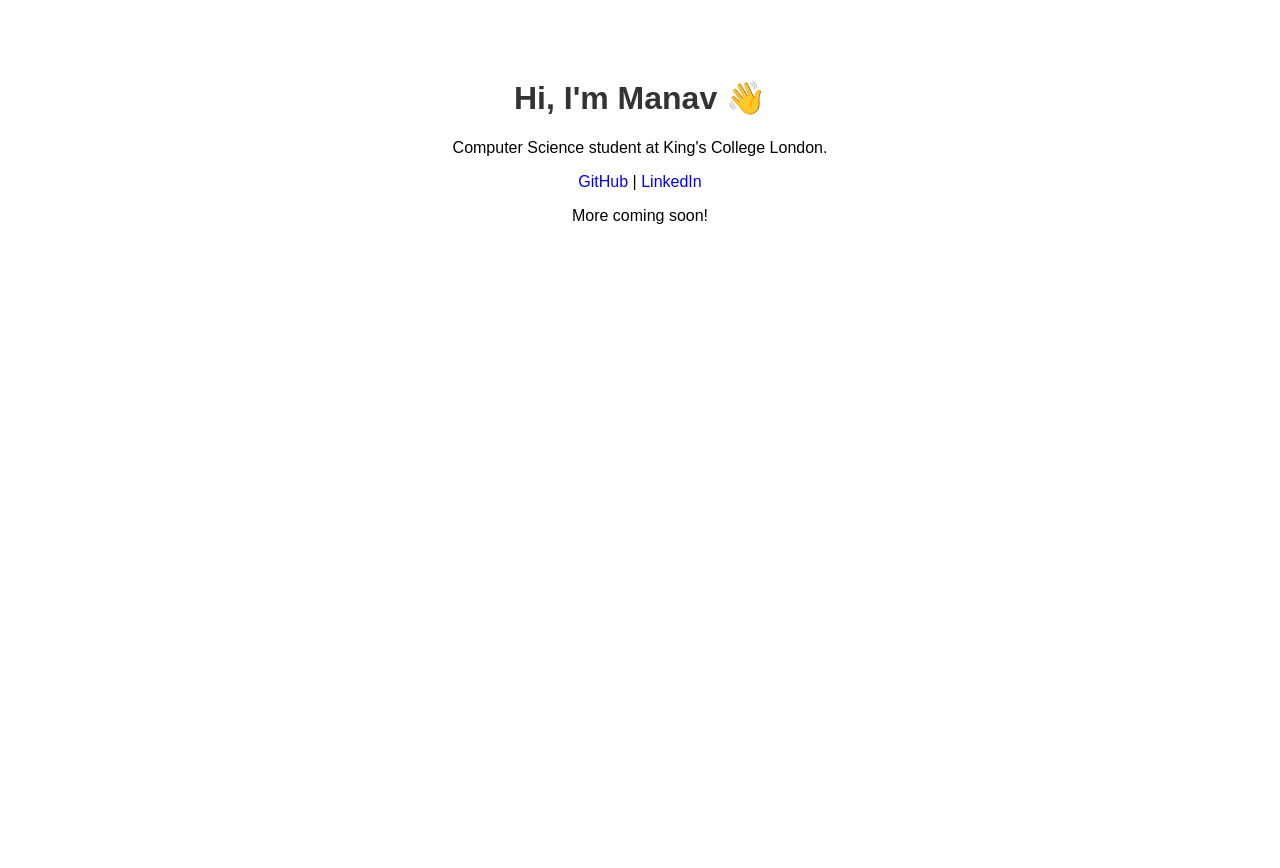
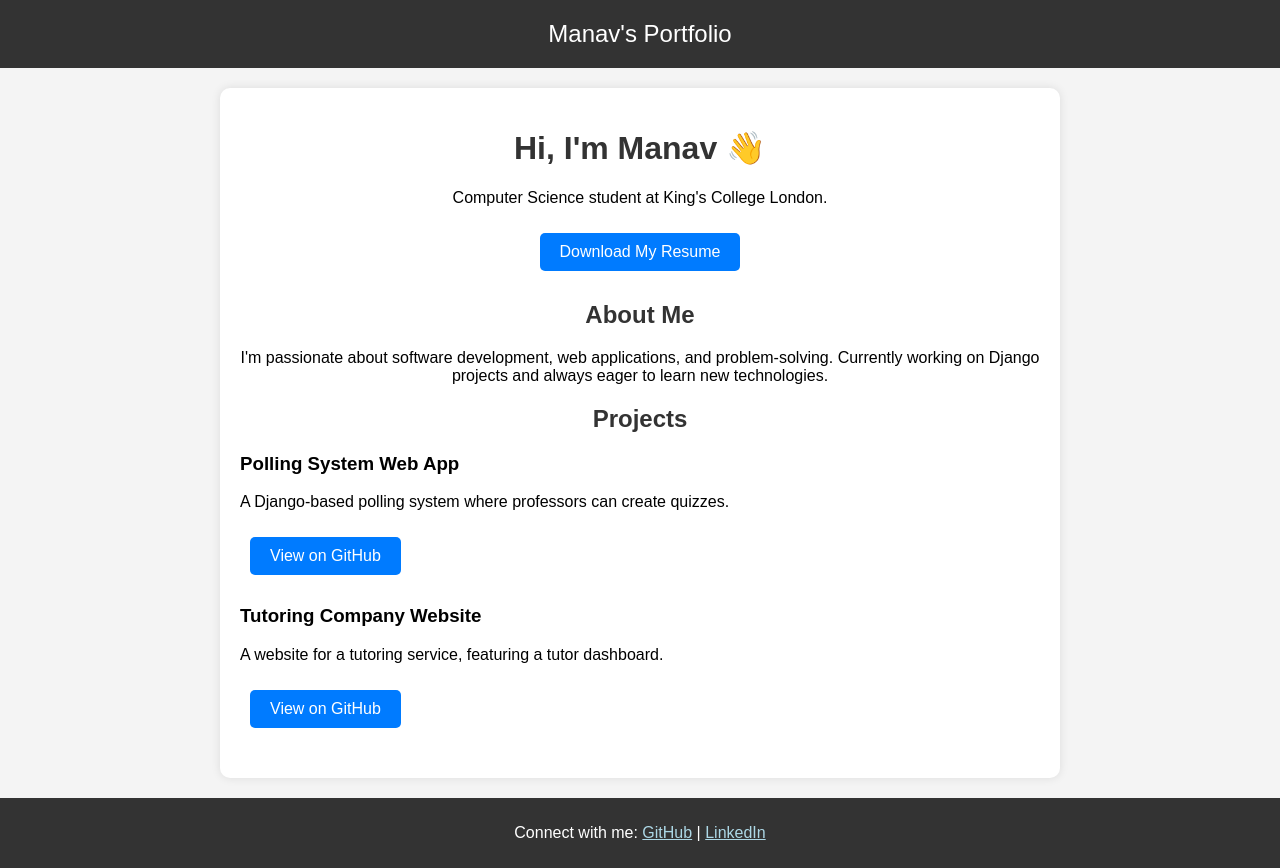
Before and after one commit to K23070652/manav.github.io, a plain HTML site: page index.html in a window 1280 px wide. Before the commit the page ends 800 px from the top, so only its background shows below. Drawn offline with Linux system fonts and the light colour scheme.

Commit message:
Added Projects and Correct Links

```diff
--- a/index.html
+++ b/index.html
@@ -5,16 +5,51 @@
     <meta name="viewport" content="width=device-width, initial-scale=1.0">
     <title>Manav's Portfolio</title>
     <style>
-        body { font-family: Arial, sans-serif; text-align: center; padding: 50px; }
-        h1 { color: #333; }
-        a { text-decoration: none; color: blue; }
+        body { font-family: Arial, sans-serif; margin: 0; padding: 0; background-color: #f4f4f4; text-align: center; }
+        header { background-color: #333; color: white; padding: 20px; font-size: 24px; }
+        .container { max-width: 800px; margin: 20px auto; background: white; padding: 20px; border-radius: 10px; box-shadow: 0px 0px 10px rgba(0,0,0,0.1); }
+        h1, h2 { color: #333; }
+        .btn { display: inline-block; padding: 10px 20px; margin: 10px; color: white; background: #007BFF; text-decoration: none; border-radius: 5px; }
+        .btn:hover { background: #0056b3; }
+        .projects { text-align: left; }
+        .project { margin-bottom: 20px; }
+        footer { margin-top: 20px; padding: 10px; background-color: #333; color: white; }
     </style>
 </head>
 <body>
-    <h1>Hi, I'm Manav 👋</h1>
-    <p>Computer Science student at King's College London.</p>
-    <p><a href="https://github.com/manav" target="_blank">GitHub</a> |
-       <a href="https://linkedin.com/in/manav" target="_blank">LinkedIn</a></p>
-    <p>More coming soon!</p>
+
+    <header>Manav's Portfolio</header>
+
+    <div class="container">
+        <h1>Hi, I'm Manav 👋</h1>
+        <p>Computer Science student at King's College London.</p>
+
+        <a href="Manav Sukheja CV.pdf" download class="btn">Download My Resume</a>
+
+        <h2>About Me</h2>
+        <p>I'm passionate about software development, web applications, and problem-solving. Currently working on Django projects and always eager to learn new technologies.</p>
+
+        <h2>Projects</h2>
+        <div class="projects">
+            <div class="project">
+                <h3>Polling System Web App</h3>
+                <p>A Django-based polling system where professors can create quizzes.</p>
+                <a href="https://github.com/Arif1025/Placeholder" class="btn">View on GitHub</a>
+            </div>
+            <div class="project">
+                <h3>Tutoring Company Website</h3>
+                <p>A website for a tutoring service, featuring a tutor dashboard.</p>
+                <a href="https://github.com/kaugust24/Hartebeest" class="btn">View on GitHub</a>
+            </div>
+        </div>
+    </div>
+
+    <footer>
+        <p>Connect with me:
+            <a href="https://github.com/K23070652" style="color: lightblue;">GitHub</a> |
+            <a href="https://www.linkedin.com/in/manav-sukheja-978232275/" style="color: lightblue;">LinkedIn</a>
+        </p>
+    </footer>
+
 </body>
 </html>
```
